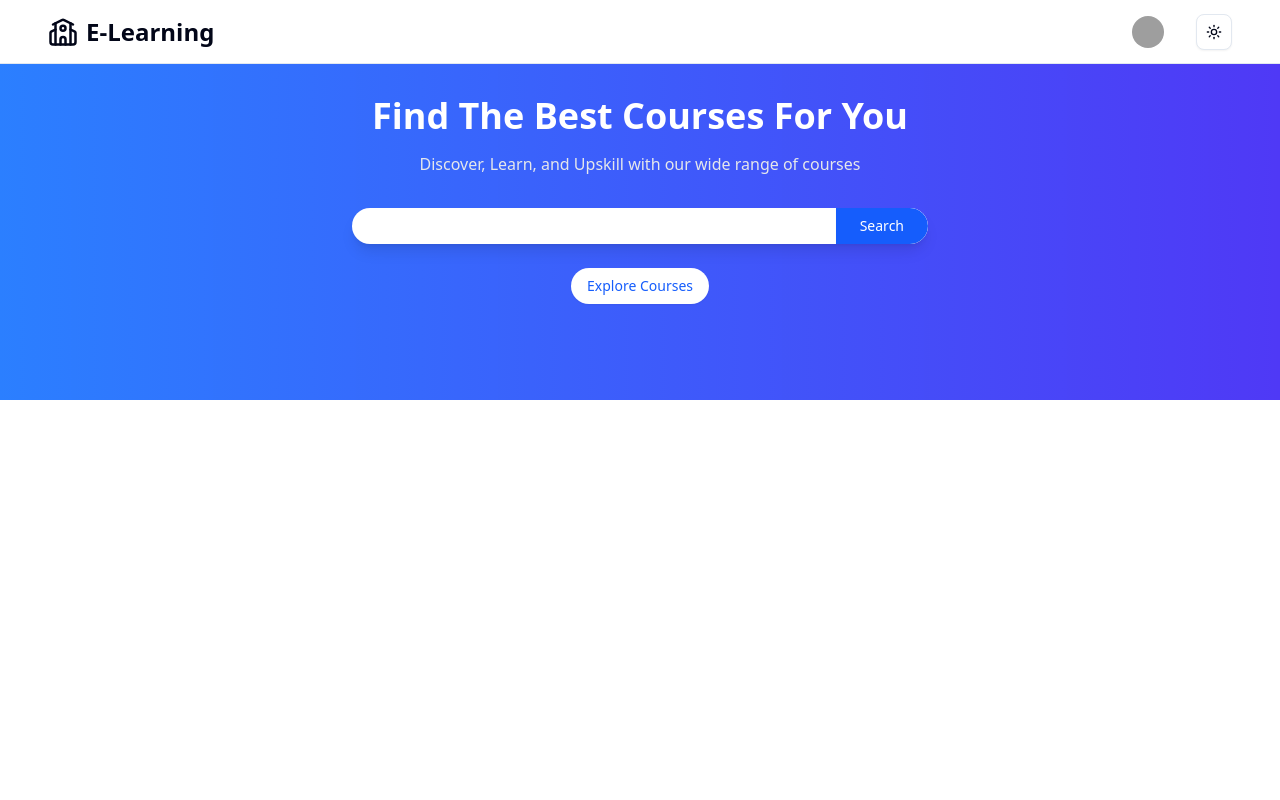
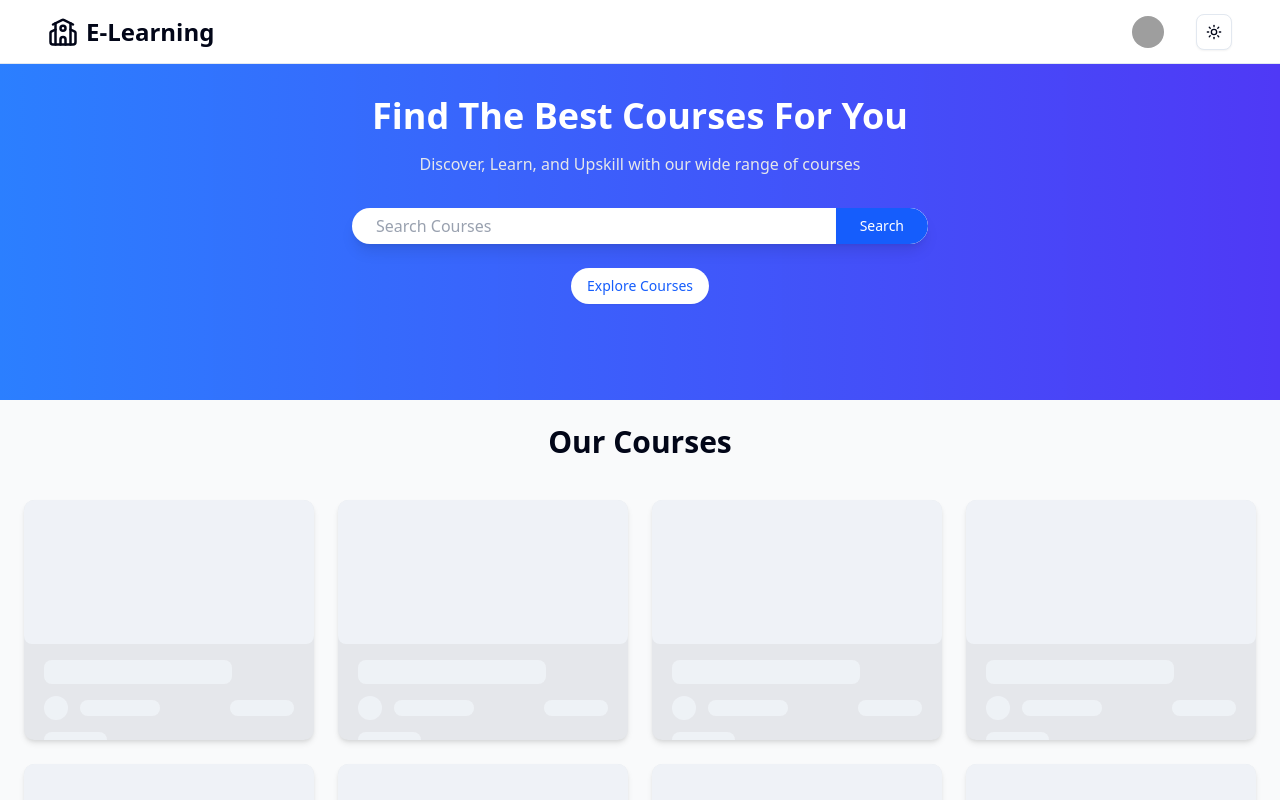
Before and after one commit to Sayakmodak/LMS, a React (Vite) app in the folder client/: page / in a window 1280 px wide. Shown: the top 800 px of the page. Built offline with nearby package versions, Linux system fonts and the light colour scheme; grey boxes are pictures that could not be loaded.

Commit message:
added the course skeleton for loading

```diff
--- a/client/src/App.jsx
+++ b/client/src/App.jsx
@@ -3,6 +3,7 @@
 import { Login } from './pages/Login'
 import HeroSection from './pages/student/HeroSection'
 import MainLayout from './layout/MainLayout'
+import Courses from './pages/student/Courses'
 
 const router = createBrowserRouter([
   {
@@ -12,7 +13,11 @@
       {
         path: "/",
         index: true,
-        element: <HeroSection />,
+        element: (<>
+          <HeroSection />
+          <Courses />
+        </>
+        ),
       },
       {
         path: "login",
--- /dev/null
+++ b/client/src/components/ui/skeleton.jsx
@@ -0,0 +1,15 @@
+import { cn } from "@/lib/utils"
+
+function Skeleton({
+  className,
+  ...props
+}) {
+  return (
+    (<div
+      data-slot="skeleton"
+      className={cn("bg-accent animate-pulse rounded-md", className)}
+      {...props} />)
+  );
+}
+
+export { Skeleton }
--- /dev/null
+++ b/client/src/pages/student/Course.jsx
@@ -0,0 +1,11 @@
+import React from 'react'
+
+const Course = () => {
+    return (
+        <div>
+            Course
+        </div>
+    )
+}
+
+export default Course
--- /dev/null
+++ b/client/src/pages/student/Courses.jsx
@@ -0,0 +1,44 @@
+import { Skeleton } from '@/components/ui/skeleton'
+import React from 'react'
+import Course from './Course';
+
+const Courses = () => {
+    const isLoading = true;
+
+    return (
+        <div className='bg-gray-50'>
+            <div className='max-w-7xl mx-auto p-6'>
+                <h2 className='font-bold text-3xl text-center mb-10'>Our Courses</h2>
+                <div className='grid grid-cols-1 md:grid-cols-2 lg:grid-cols-4 gap-6'>
+                    {
+                        isLoading ? Array.from({ length: 8 }).map((_, index) => {
+                            return <CourseSkeleton key={index} />
+                        }) : <Course />
+                    }
+                </div>
+
+            </div>
+        </div>
+    )
+}
+
+export default Courses
+
+const CourseSkeleton = () => {
+    return (
+        <div className="bg-gray-200 shadow-md hover:shadow-lg transition-shadow rounded-lg overflow-hidden h-[15rem]">
+            <Skeleton className="w-full h-36" />
+            <div className="px-5 py-4 space-y-3 ">
+                <Skeleton className="h-6 w-3/4" />
+                <div className="flex items-center justify-between">
+                    <div className="flex items-center gap-3">
+                        <Skeleton className="h-6 w-6 rounded-full" />
+                        <Skeleton className="h-4 w-20" />
+                    </div>
+                    <Skeleton className="h-4 w-16" />
+                </div>
+                <Skeleton className="h-4 w-1/4" />
+            </div>
+        </div>
+    )
+}
--- a/client/src/pages/student/HeroSection.jsx
+++ b/client/src/pages/student/HeroSection.jsx
@@ -9,7 +9,7 @@
                 <p className='text-gray-200 dark:text-gray-400 mb-8'>Discover, Learn, and Upskill with our wide range of courses</p>
 
                 <form action="" className="flex items-center bg-white dark:bg-gray-800 rounded-full shadow-lg overflow-hidden max-w-xl mx-auto mb-6 ">
-                    <input type="text" className='flex-grow border-none focus-visible:ring-0 px-6 outline-none text-gray-900 dark:text-gray-100 placeholder-gray-400 dark:placeholder-gray-500' />
+                    <input type="text" className='flex-grow border-none focus-visible:ring-0 px-6 outline-none text-gray-900 dark:text-gray-100 placeholder-gray-400 dark:placeholder-gray-500' placeholder='Search Courses' />
 
                     <Button type="submit" className="bg-blue-600 dark:bg-blue-700 text-white px-6 py-3 rounded-r-full hover:bg-blue-700 dark:hover:bg-blue-800">Search</Button>
                 </form>
```
